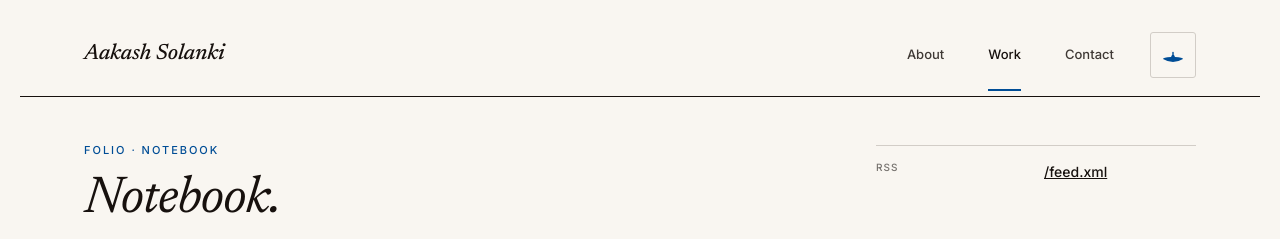
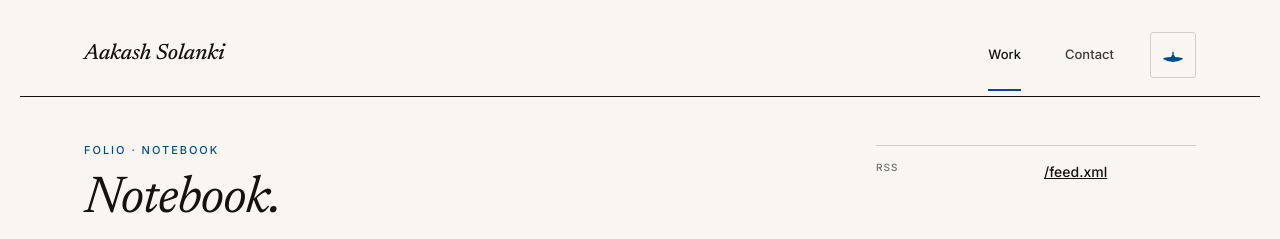
Before and after one commit to skishchampi/skishchampi.github.io, a Jekyll site: the page built from blog/index.html, in a window 1280 px wide. Shown: the top 239 px of the page. Built offline with Jekyll 4.4.1, drawn with Linux system fonts in a browser that asks for light colours; some web fonts are replaced.

Commit message:
Drop About from nav (brand mark already serves home) (#92)
About duplicated the brand-mark link — both routed to /. Removing it
makes the nav sharper (Work · Contact) and lets the editorial brand
mark do its standard job of returning to home.

Co-authored-by: skishchampi <996985+skishchampi@users.noreply.github.com>
Co-authored-by: Claude Opus 4.7 (1M context) <noreply@anthropic.com>

```diff
--- a/_layouts/default.html
+++ b/_layouts/default.html
@@ -95,7 +95,6 @@
         </p>
         <nav class="mast-nav" aria-label="Primary">
           {%- assign here = page.url -%}
-          <a href="{{ '/' | relative_url }}"{% if here == '/' %} class="active" aria-current="page"{% endif %}>About</a>
           <a href="{{ '/work/' | relative_url }}"{% if here contains '/work' or here contains '/research' or here contains '/publications' or here contains '/teaching' or here contains '/talks' or here contains '/projects' or here contains '/blog' %} class="active" aria-current="page"{% endif %}>Work</a>
           <a href="{{ '/contact/' | relative_url }}"{% if here contains '/contact' %} class="active" aria-current="page"{% endif %}>Contact</a>
           <button id="theme-toggle" type="button" aria-pressed="false" aria-label="Switch to dark mode">
```
